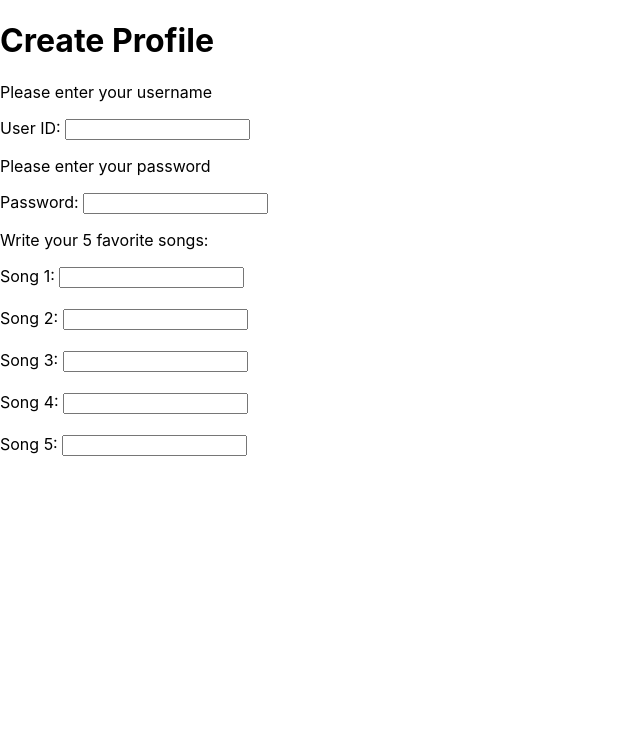
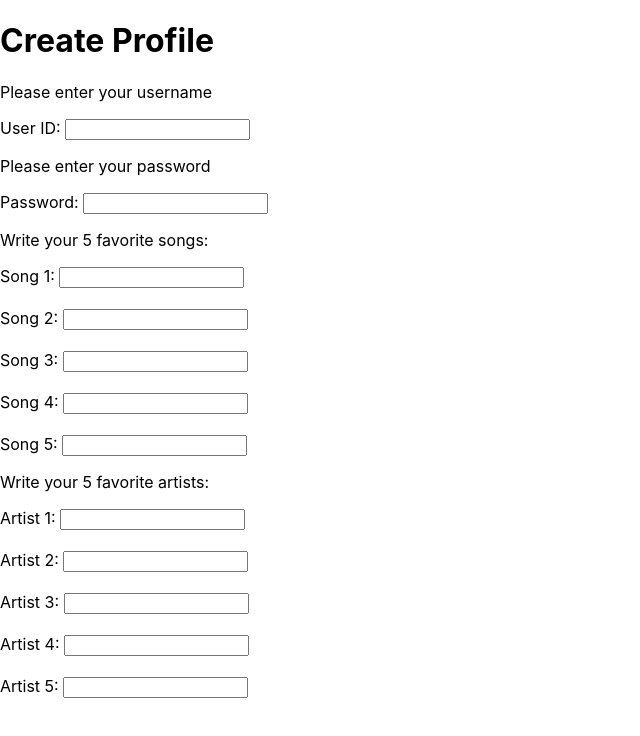
Before and after one commit to ScarlettBlaize/spotify-friending, a React (Create React App) app in the folder spotify-friending/: page / in a window 1280 px wide. Shown: the top 736 px of the page, without its empty margins (0-640 px from the left). Built offline with nearby package versions, Linux system fonts and the light colour scheme.

Commit message:
Update CreateProfile.js
update user

```diff
--- a/spotify-friending/src/CreateProfile.js
+++ b/spotify-friending/src/CreateProfile.js
@@ -33,8 +33,31 @@ export default function CreateProfile() {
             <br></br>
             <label htmlFor="song5">Song 5: </label>
             <input id="song5" />
+
+            <p>Write your 5 favorite artists:</p>
+
+            <label htmlFor="artist1">Artist 1: </label>
+            <input id="artist1" />
             <br></br>
             <br></br>
+
+            <label htmlFor="artist2">Artist 2: </label>
+            <input id="artist2" />
+            <br></br>
+            <br></br>
+
+            <label htmlFor="artist3">Artist 3: </label>
+            <input id="artist3" />
+            <br></br>
+            <br></br>
+
+            <label htmlFor="artist4">Artist 4: </label>
+            <input id="artist4" />
+            <br></br>
+            <br></br>
+
+            <label htmlFor="artist5">Artist 5: </label>
+            <input id="artist5" />
         </>
     );
 }
```
